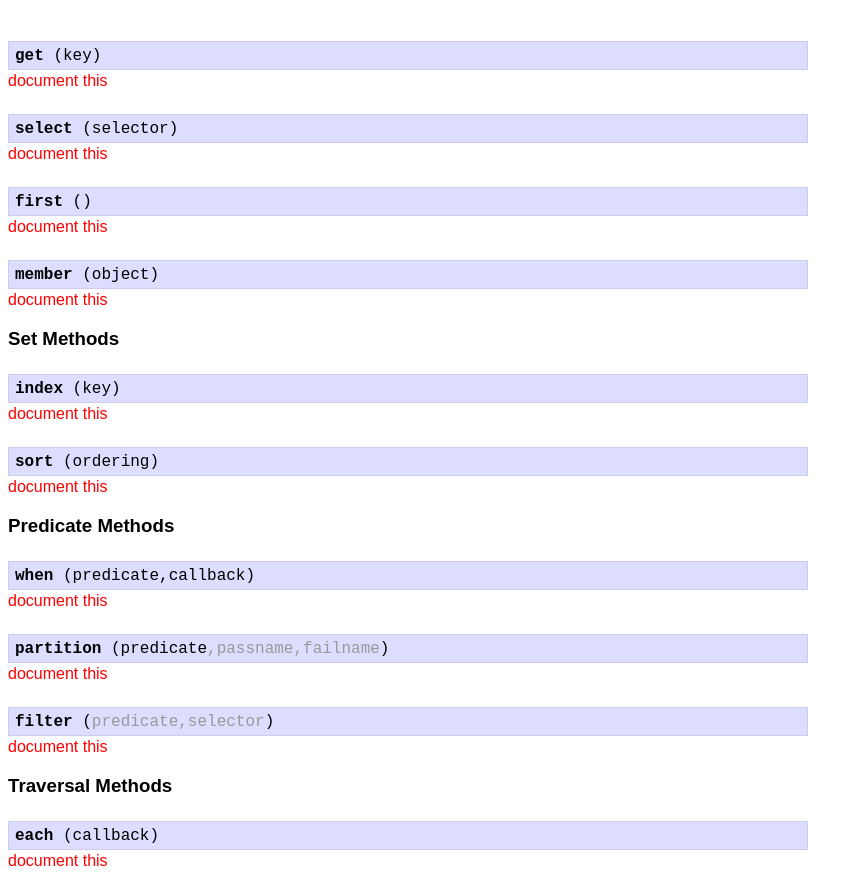
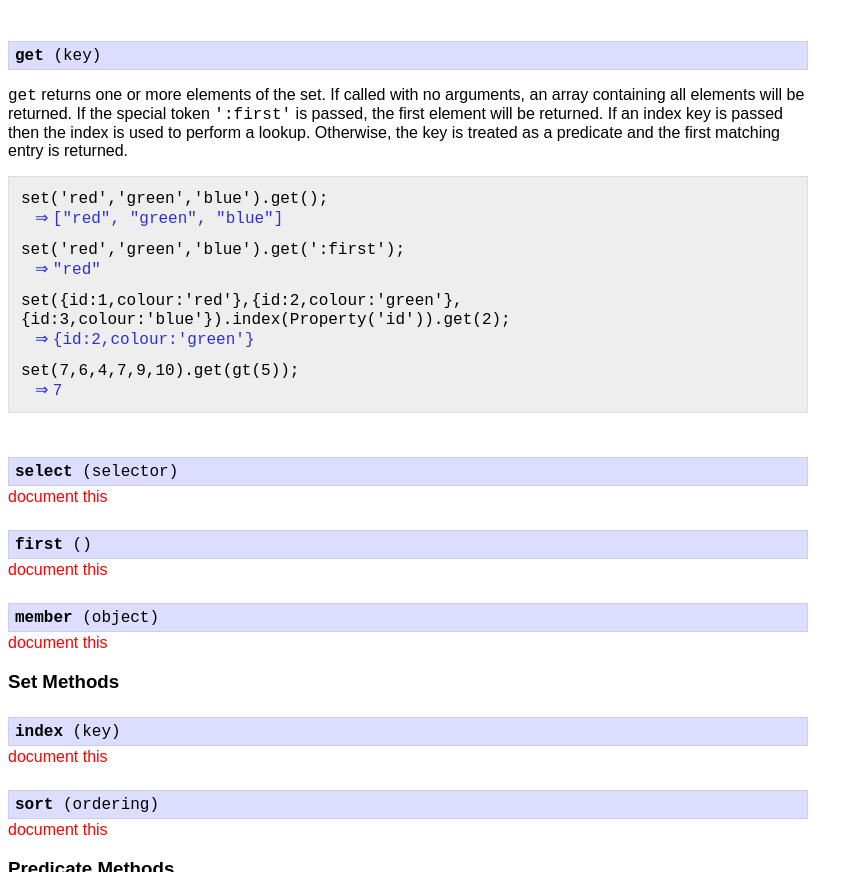
Before and after one commit to pratikemipro/jmodel, a plain HTML site: page documentation/opal.html in a window 1280 px wide. Shown: the part 3041-3913 px from the top of the page, without its empty margins (0-863 px from the left). Drawn offline with Linux system fonts and the light colour scheme.

Commit message:
Documented Set's "get" method.

```diff
--- a/documentation/opal.html
+++ b/documentation/opal.html
@@ -160,7 +160,25 @@
 			</dd>
 
 			<dt><code>get <span class="arguments">(key)</span></code></dt>
-			<dd><span style="color:red">document this</span></dd>
+			<dd><p><code>get</code> returns one or more elements of the set. If called with no arguments, an array containing all elements will be returned. If the special token <code>':first'</code> is passed, the first element will be returned. If an index key is passed then the index is used to perform a lookup. Otherwise, the key is treated as a predicate and the first matching entry is returned.</p></dd>
+			<dd class="example">
+				<p>
+					<code>set('red','green','blue').get();</code>
+					<br/><span class="output">&rArr; <code>["red", "green", "blue"]</code></span>
+				</p>
+				<p>
+					<code>set('red','green','blue').get(':first');</code>
+					<br/><span class="output">&rArr; <code>"red"</code></span>
+				</p>
+				<p>
+					<code>set({id:1,colour:'red'},{id:2,colour:'green'},{id:3,colour:'blue'}).index(Property('id')).get(2);</code>
+					<br/><span class="output">&rArr; <code>{id:2,colour:'green'}</code></span>
+				</p>
+				<p>
+					<code>set(7,6,4,7,9,10).get(gt(5));</code>
+					<br/><span class="output">&rArr; <code>7</code></span>
+				</p>
+			</dd>
 
 			<dt><code>select <span class="arguments">(selector)</span></code></dt>
 			<dd><span style="color:red">document this</span></dd>
```
